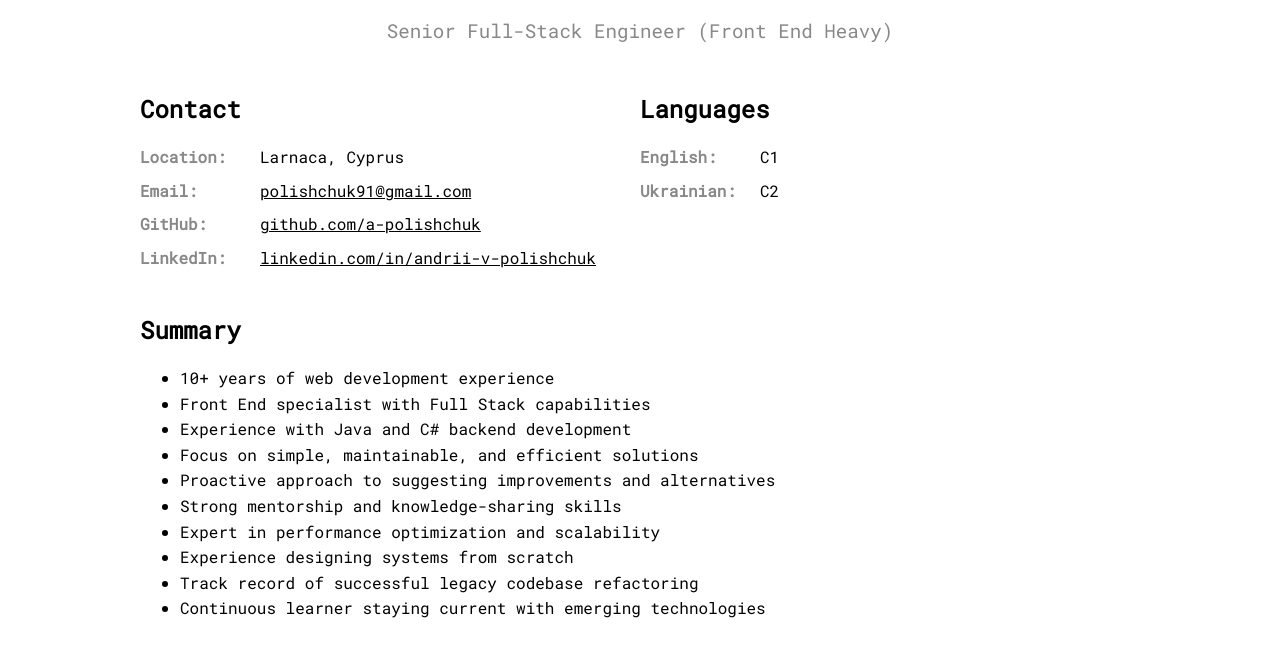
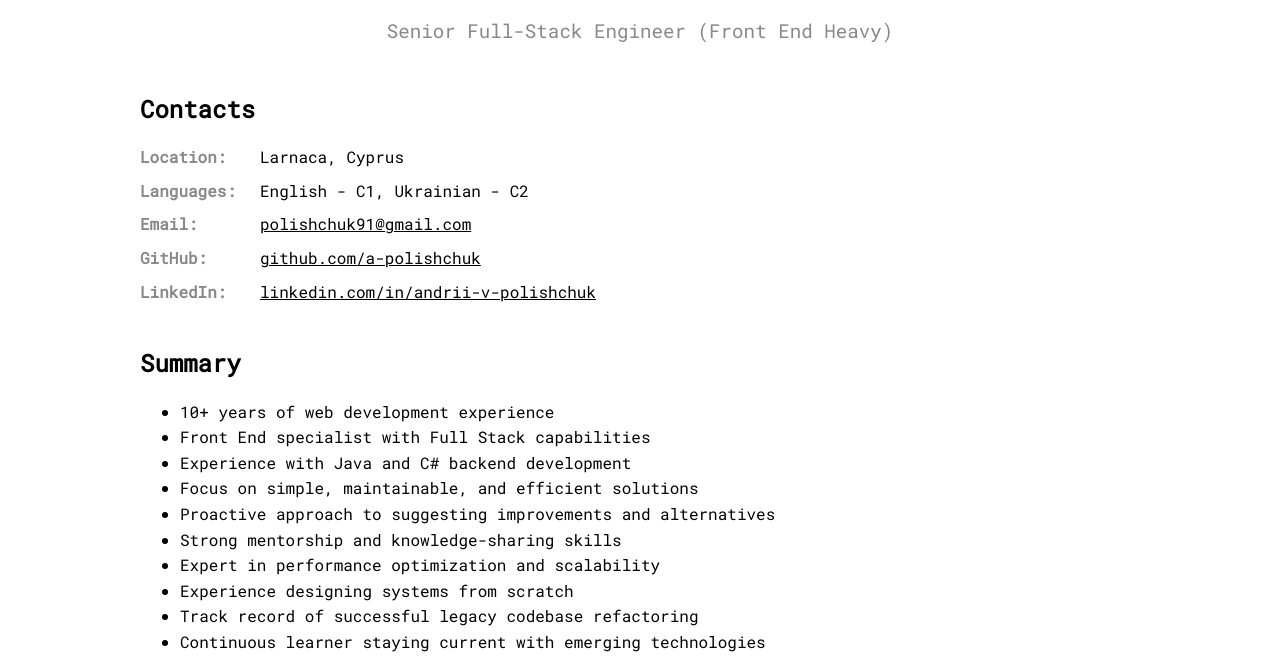
Before and after one commit to a-polishchuk/cv, a plain HTML site: page index.html in a window 1280 px wide. Shown: the part 114-772 px from the top of the page. Drawn offline with Linux system fonts and the light colour scheme.

Commit message:
small adjustments

```diff
--- a/index.html
+++ b/index.html
@@ -69,11 +69,15 @@
         <main>
             <div class="row">
                 <section class="column" aria-label="Contact Information">
-                    <h2>Contact</h2>
+                    <h2>Contacts</h2>
                     <ul class="labeled-list">
                         <li>
                             <strong class="label">Location:</strong>
                             <span>Larnaca, Cyprus</span>
+                        </li>
+                        <li>
+                            <strong class="label">Languages:</strong>
+                            <span>English - C1, Ukrainian - C2</span>
                         </li>
                         <li>
                             <strong class="label">Email:</strong>
@@ -98,19 +102,6 @@
                             >
                                 linkedin.com/in/andrii-v-polishchuk
                             </a>
-                        </li>
-                    </ul>
-                </section>
-                <section class="column" aria-label="Languages">
-                    <h2>Languages</h2>
-                    <ul class="labeled-list">
-                        <li>
-                            <strong class="label">English:</strong>
-                            <span>C1</span>
-                        </li>
-                        <li>
-                            <strong class="label">Ukrainian:</strong>
-                            <span>C2</span>
                         </li>
                     </ul>
                 </section>
@@ -262,7 +253,7 @@
                             </span>
                         </div>
                         <p class="date-range">
-                            <time datetime="2020-02">February 2020</time>
+                            <time datetime="2020-02">August 2019</time>
                             -
                             <time datetime="2020-08">August 2020</time>
                         </p>
@@ -295,7 +286,7 @@
                         <p class="date-range">
                             <time datetime="2018-09">September 2018</time>
                             -
-                            <time datetime="2020-02">February 2020</time>
+                            <time datetime="2020-02">August 2019</time>
                         </p>
                         <p>
                             Developed comprehensive application ecosystem with serverless Firebase
```
